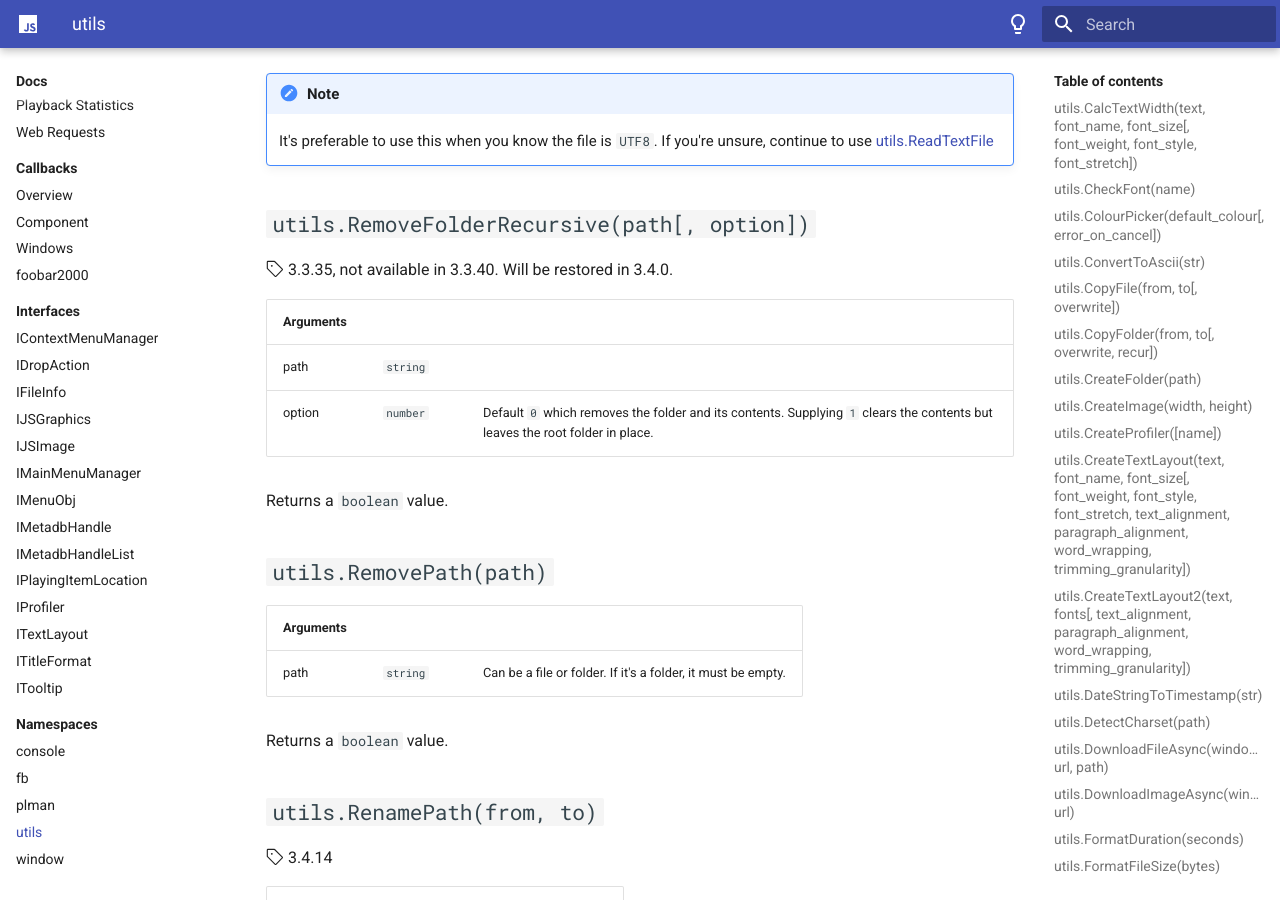
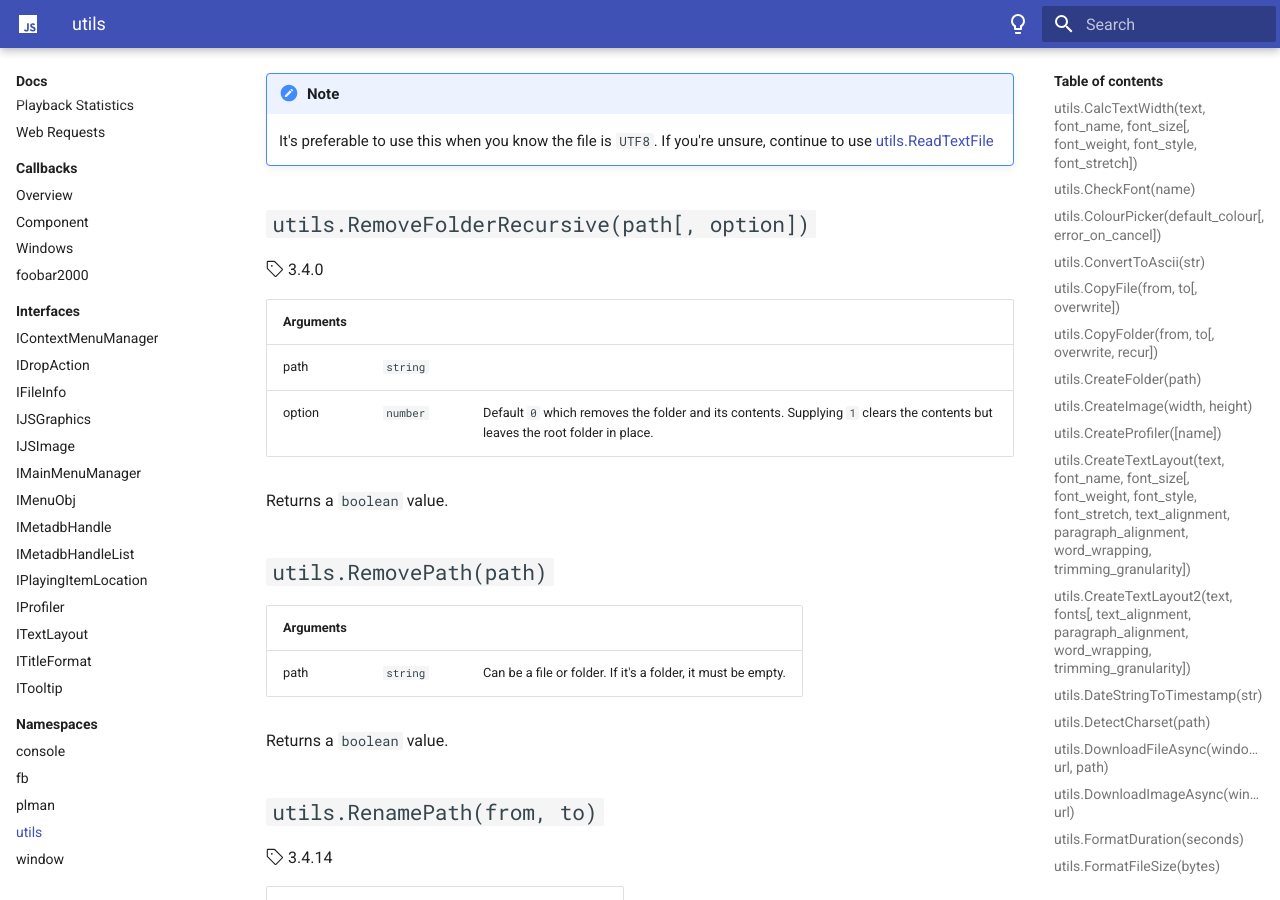
Before and after one commit to jscript-panel/jscript-panel.github.io, an MkDocs documentation site: the page built from docs/docs/namespaces/utils.md, in a window 1280 px wide and 900 px high, scrolled down 17832 px. Built offline with MkDocs 1.6.1 and Material for MkDocs 9.7.7, drawn with Linux system fonts in a browser that asks for light colours.

Commit message:
Update utils.md

```diff
--- a/docs/docs/namespaces/utils.md
+++ b/docs/docs/namespaces/utils.md
@@ -563,7 +563,7 @@ was an error opening it.
 	is `UTF8`. If you're unsure, continue to use [utils.ReadTextFile](#utilsreadtextfilepath-codepage)
 
 ## `utils.RemoveFolderRecursive(path[, option])`
-:octicons-tag-24: 3.3.35, not available in 3.3.40. Will be restored in 3.4.0.
+:octicons-tag-24: 3.4.0
 
 |Arguments|||
 |---|---|---|
```
